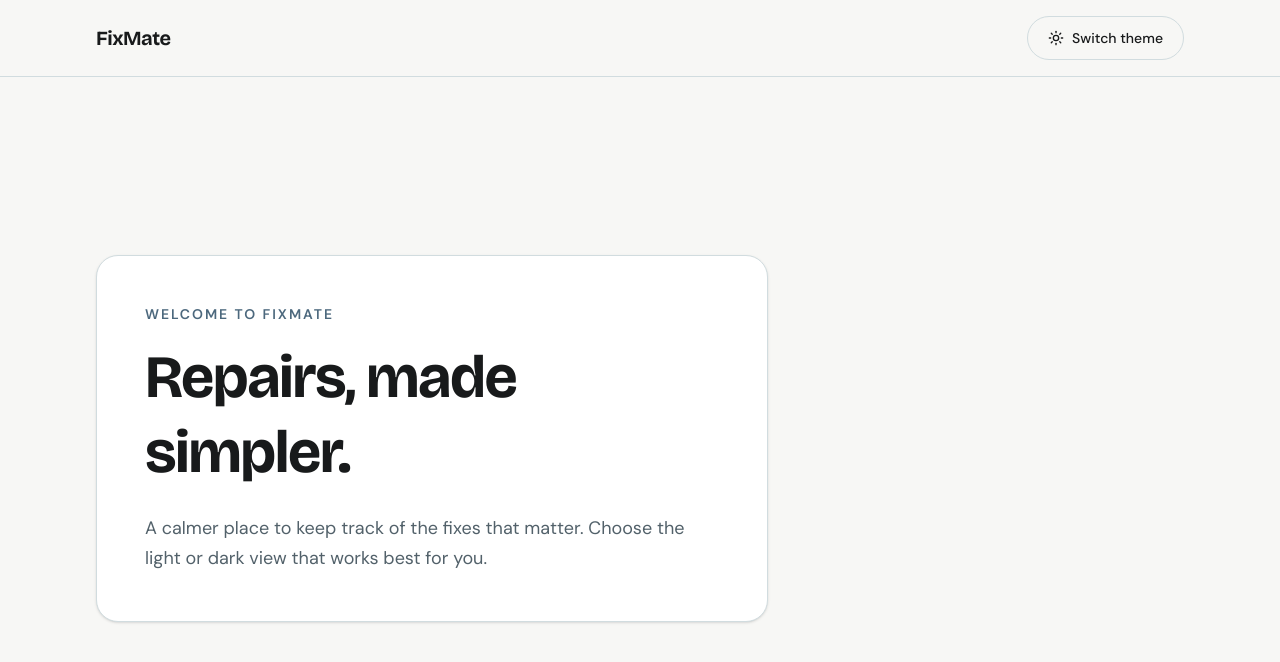
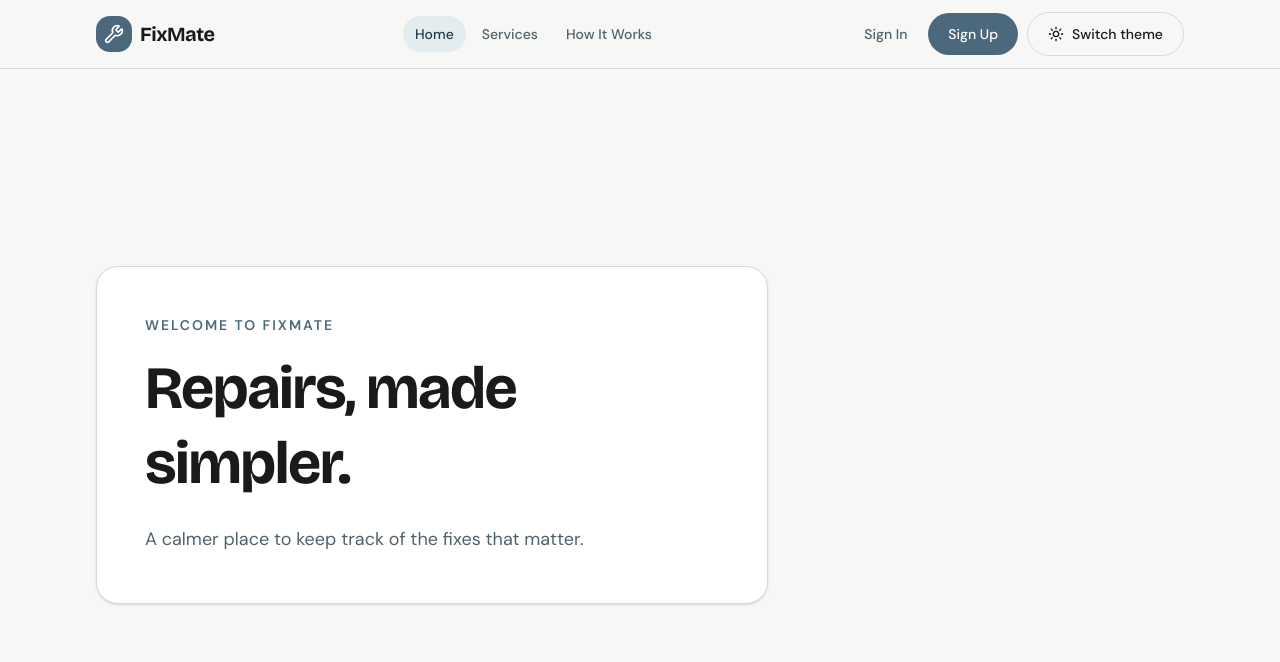
Before and after one commit to foysaliio/fixmate-client, a Next.js app: page / in a window 1280 px wide. Shown: the top 662 px of the page. Built offline with nearby package versions, Linux system fonts and the light colour scheme.

Commit message:
Build responsive FixMate navbar

```diff
--- /dev/null
+++ b/src/app/(public)/layout.tsx
@@ -0,0 +1,11 @@
+import { Navbar } from "@/components/layout/navbar";
+import type { ReactNode } from "react";
+
+export default function PublicLayout({ children }: { children: ReactNode }) {
+  return (
+    <div className="min-h-screen bg-background text-foreground">
+      <Navbar />
+      {children}
+    </div>
+  );
+}
--- /dev/null
+++ b/src/app/(public)/page.tsx
@@ -0,0 +1,17 @@
+export default function Home() {
+  return (
+    <main className="mx-auto flex min-h-[calc(100vh-4.25rem)] w-full max-w-6xl items-center px-5 py-16 sm:px-8 sm:py-24">
+      <div className="max-w-2xl rounded-3xl border border-border bg-card p-7 text-card-foreground shadow-sm sm:p-12">
+        <p className="mb-4 text-sm font-semibold uppercase tracking-[0.14em] text-primary">
+          Welcome to FixMate
+        </p>
+        <h1 className="text-4xl font-bold tracking-tight sm:text-6xl">
+          Repairs, made simpler.
+        </h1>
+        <p className="mt-6 max-w-xl text-base leading-relaxed text-muted-foreground sm:text-lg">
+          A calmer place to keep track of the fixes that matter.
+        </p>
+      </div>
+    </main>
+  );
+}
--- a/src/app/page.tsx
+++ /dev/null
@@ -1,32 +0,0 @@
-import { ThemeToggle } from "@/components/theme-toggle";
-
-export default function Home() {
-  return (
-    <div className="flex min-h-screen flex-col bg-background text-foreground">
-      <header className="border-b border-border">
-        <nav
-          aria-label="Main navigation"
-          className="mx-auto flex w-full max-w-6xl items-center justify-between gap-4 px-5 py-4 sm:px-8"
-        >
-          <span className="font-heading text-xl font-bold tracking-tight">FixMate</span>
-          <ThemeToggle />
-        </nav>
-      </header>
-
-      <main className="mx-auto flex w-full max-w-6xl flex-1 items-center px-5 py-16 sm:px-8 sm:py-24">
-        <div className="max-w-2xl rounded-3xl border border-border bg-card p-7 text-card-foreground shadow-sm sm:p-12">
-          <p className="mb-4 text-sm font-semibold uppercase tracking-[0.14em] text-primary">
-            Welcome to FixMate
-          </p>
-          <h1 className="text-4xl font-bold tracking-tight sm:text-6xl">
-            Repairs, made simpler.
-          </h1>
-          <p className="mt-6 max-w-xl text-base leading-relaxed text-muted-foreground sm:text-lg">
-            A calmer place to keep track of the fixes that matter. Choose the
-            light or dark view that works best for you.
-          </p>
-        </div>
-      </main>
-    </div>
-  );
-}
--- /dev/null
+++ b/src/components/layout/navbar.tsx
@@ -0,0 +1,148 @@
+"use client";
+
+import { Menu, Wrench, X } from "lucide-react";
+import Link from "next/link";
+import { usePathname } from "next/navigation";
+import { useEffect, useState } from "react";
+import { ThemeToggle } from "@/components/theme-toggle";
+import { Button, buttonVariants } from "@/components/ui/button";
+import { cn } from "@/lib/utils";
+
+const mainLinks = [
+  { href: "/", label: "Home" },
+  { href: "/services", label: "Services" },
+  { href: "/how-it-works", label: "How It Works" },
+];
+
+const accountLinks = [
+  { href: "/sign-in", label: "Sign In" },
+  { href: "/sign-up", label: "Sign Up" },
+];
+
+function isActive(pathname: string, href: string) {
+  return href === "/" ? pathname === "/" : pathname === href || pathname.startsWith(`${href}/`);
+}
+
+const linkBase =
+  "rounded-full px-3 py-2 text-sm font-medium transition-colors duration-200 focus-visible:outline-none focus-visible:ring-2 focus-visible:ring-ring focus-visible:ring-offset-2 focus-visible:ring-offset-background";
+
+export function Navbar() {
+  const pathname = usePathname();
+  const [menuOpen, setMenuOpen] = useState(false);
+
+  useEffect(() => {
+    if (!menuOpen) return;
+
+    const closeOnEscape = (event: KeyboardEvent) => {
+      if (event.key === "Escape") {
+        setMenuOpen(false);
+        document.querySelector<HTMLButtonElement>("[data-menu-trigger]")?.focus();
+      }
+    };
+
+    document.addEventListener("keydown", closeOnEscape);
+    return () => document.removeEventListener("keydown", closeOnEscape);
+  }, [menuOpen]);
+
+  const linkClassName = (href: string) =>
+    cn(
+      linkBase,
+      isActive(pathname, href)
+        ? "bg-accent text-accent-foreground"
+        : "text-muted-foreground hover:bg-muted hover:text-foreground",
+    );
+
+  const closeMenu = () => setMenuOpen(false);
+
+  return (
+    <header className="sticky top-0 z-50 border-b border-border bg-background/95 backdrop-blur-sm">
+      <nav aria-label="Main navigation" className="mx-auto max-w-6xl px-5 sm:px-8">
+        <div className="flex min-h-17 items-center justify-between gap-4">
+          <Link
+            href="/"
+            aria-label="FixMate home"
+            className="inline-flex items-center gap-2 rounded-md font-heading text-xl font-bold tracking-tight focus-visible:outline-none focus-visible:ring-2 focus-visible:ring-ring"
+            onClick={closeMenu}
+          >
+            <span className="flex size-9 items-center justify-center rounded-xl bg-primary text-primary-foreground">
+              <Wrench aria-hidden="true" className="size-5" />
+            </span>
+            FixMate
+          </Link>
+
+          <div className="hidden items-center gap-1 lg:flex">
+            {mainLinks.map(({ href, label }) => (
+              <Link
+                key={href}
+                href={href}
+                aria-current={isActive(pathname, href) ? "page" : undefined}
+                className={linkClassName(href)}
+              >
+                {label}
+              </Link>
+            ))}
+          </div>
+
+          <div className="hidden items-center gap-2 lg:flex">
+            <Link
+              href="/sign-in"
+              aria-current={isActive(pathname, "/sign-in") ? "page" : undefined}
+              className={linkClassName("/sign-in")}
+            >
+              Sign In
+            </Link>
+            <Link
+              href="/sign-up"
+              aria-current={isActive(pathname, "/sign-up") ? "page" : undefined}
+              className={cn(
+                buttonVariants({ variant: "default" }),
+                "focus-visible:ring-2",
+                isActive(pathname, "/sign-up") && "ring-2 ring-ring ring-offset-2 ring-offset-background",
+              )}
+            >
+              Sign Up
+            </Link>
+            <ThemeToggle />
+          </div>
+
+          <Button
+            type="button"
+            variant="outline"
+            size="icon"
+            data-menu-trigger
+            aria-label={menuOpen ? "Close menu" : "Open menu"}
+            aria-controls="mobile-navigation"
+            aria-expanded={menuOpen}
+            className="size-11 lg:hidden"
+            onClick={() => setMenuOpen((open) => !open)}
+          >
+            {menuOpen ? <X aria-hidden="true" /> : <Menu aria-hidden="true" />}
+          </Button>
+        </div>
+
+        <div
+          id="mobile-navigation"
+          hidden={!menuOpen}
+          className="border-t border-border py-4 lg:hidden"
+        >
+          <div className="flex flex-col gap-1">
+            {[...mainLinks, ...accountLinks].map(({ href, label }) => (
+              <Link
+                key={href}
+                href={href}
+                aria-current={isActive(pathname, href) ? "page" : undefined}
+                className={cn(linkClassName(href), "px-4 py-3")}
+                onClick={closeMenu}
+              >
+                {label}
+              </Link>
+            ))}
+            <div className="mt-3 border-t border-border px-1 pt-4">
+              <ThemeToggle />
+            </div>
+          </div>
+        </div>
+      </nav>
+    </header>
+  );
+}
```
